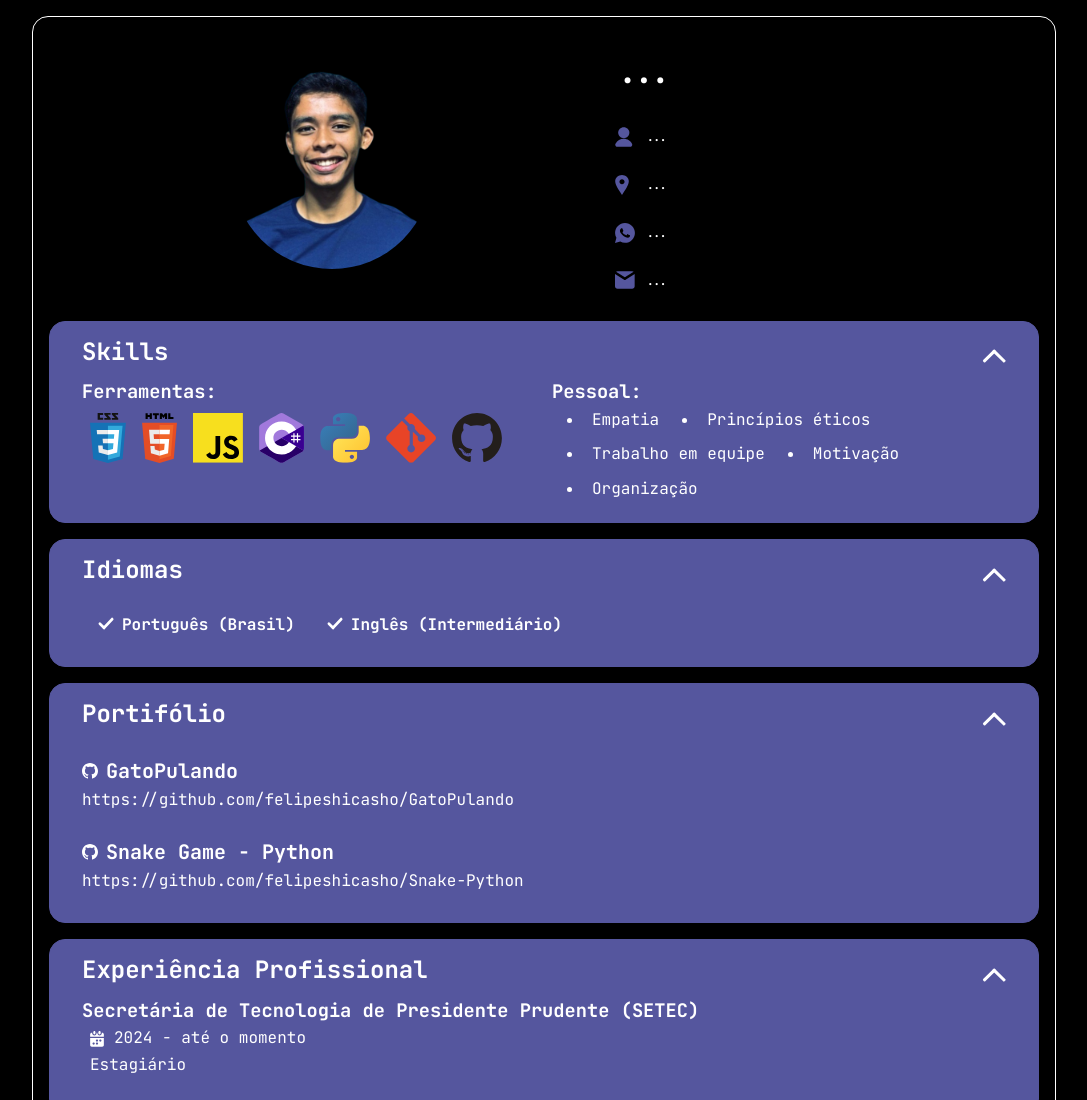
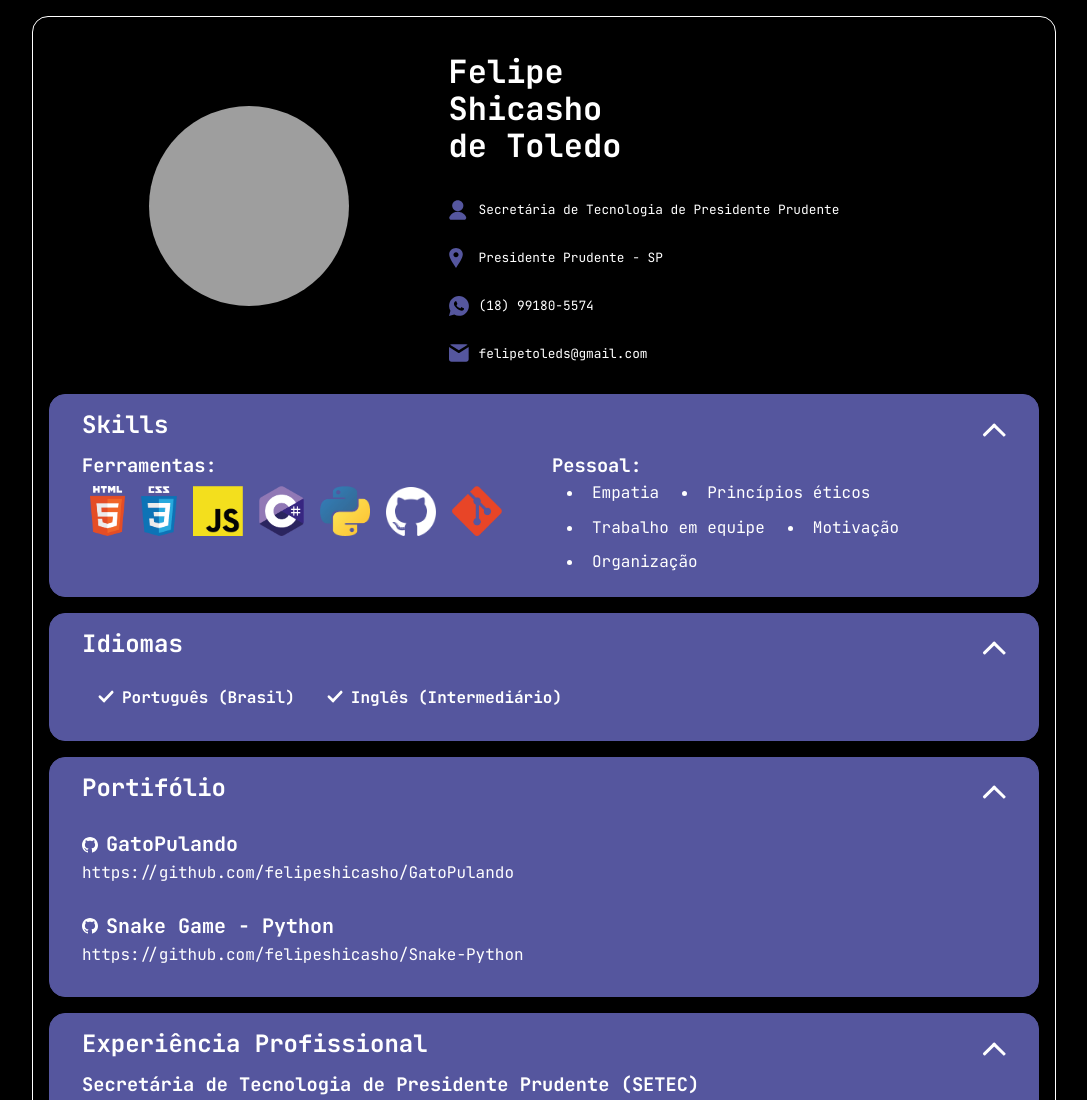
Before and after one commit to felipeshicasho/Felipe-Shicasho-Portifolio, a plain HTML site: page index.html in a window 1280 px wide. Shown: the top 1100 px of the page, without its empty margins (96-1183 px from the left). Drawn offline with nearby package versions, Linux system fonts and the light colour scheme; no server answers; grey boxes are pictures that could not be loaded.

Commit message:
Ajustando as SoftSkill e HardSkill no profile.json e ligando elas ao Front da página

```diff
--- a/assets/js/api.js
+++ b/assets/js/api.js
@@ -1,5 +1,5 @@
 async function fetchProfileData() {
-    const url = 'https://raw.githubusercontent.com/felipeshicasho/js-developer-portfolio/main/data/profile.json';
+    const url = 'https://raw.githubusercontent.com/felipeshicasho/Felipe-Shicasho-Portifolio/main/data/profile.json';
     const fetching = await fetch(url)
     return await fetching.json()
 }
--- a/assets/js/main.js
+++ b/assets/js/main.js
@@ -22,7 +22,19 @@ function updateProfileInfo(profileData){
 
 }
 
+function updateSoftSkills(profileData){
+    const softSkills = document.getElementById('profile.skills.softSkills')
+    softSkills.innerHTML = profileData.skills.softSkills.map(skill => `<li>${skill}</li>`).join('')
+}
+
+function updateHardSkills(profileData){
+    const hardSkills = document.getElementById('profile.skills.hardSkills')
+    hardSkills.innerHTML = profileData.skills.hardSkills.map(skill => `<li><img src="${skill.logo}" alt="${skill.name}" title="${skill.name}"</li>`).join('')
+}
+
 (async () => {
     const profileData = await fetchProfileData()
     updateProfileInfo(profileData)
+    updateSoftSkills(profileData)
+    updateHardSkills(profileData)
 })()
--- a/data/profile.json
+++ b/data/profile.json
@@ -8,28 +8,32 @@
   "skills": {
     "hardSkills": [
       {
-        "name": "Nodejs",
-        "logo": "https://raw.githubusercontent.com/digitalinnovationone/js-developer-portfolio/main/data/imgs/nodejs.png"
+        "name": "HTML",
+        "logo": "https://github.com/felipeshicasho/Felipe-Shicasho-Portifolio/blob/main/data/imgs/html.png?raw=true"
       },
       {
-        "name": "Java",
-        "logo": "https://raw.githubusercontent.com/digitalinnovationone/js-developer-portfolio/main/data/imgs/java.png"
+        "name": "CSS",
+        "logo": "https://github.com/felipeshicasho/Felipe-Shicasho-Portifolio/blob/main/data/imgs/css.png?raw=true"
       },
       {
-        "name": "Angular",
-        "logo": "https://raw.githubusercontent.com/digitalinnovationone/js-developer-portfolio/main/data/imgs/angular.png"
+        "name": "JavaScript",
+        "logo": "https://github.com/felipeshicasho/Felipe-Shicasho-Portifolio/blob/main/data/imgs/js.png?raw=true"
       },
       {
-        "name": "React",
-        "logo": "https://raw.githubusercontent.com/digitalinnovationone/js-developer-portfolio/main/data/imgs/react.png"
+        "name": "C#",
+        "logo": "https://github.com/felipeshicasho/Felipe-Shicasho-Portifolio/blob/main/data/imgs/csharp.png?raw=true"
       },
       {
-        "name": "Mongodb",
-        "logo": "https://raw.githubusercontent.com/digitalinnovationone/js-developer-portfolio/main/data/imgs/mongodb.png"
+        "name": "Python",
+        "logo": "https://github.com/felipeshicasho/Felipe-Shicasho-Portifolio/blob/main/data/imgs/python.png?raw=true"
       },
       {
-        "name": "Postgresql",
-        "logo": "https://raw.githubusercontent.com/digitalinnovationone/js-developer-portfolio/main/data/imgs/postgresql.png"
+        "name": "GitHub",
+        "logo": "https://github.com/felipeshicasho/Felipe-Shicasho-Portifolio/blob/main/data/imgs/github.png?raw=true"
+      },
+      {
+        "name": "Git",
+        "logo": "https://github.com/felipeshicasho/Felipe-Shicasho-Portifolio/blob/main/data/imgs/git.png?raw=true"
       }
     ],
     "softSkills": [
--- a/index.html
+++ b/index.html
@@ -52,66 +52,17 @@
             <section class="tools">
               <h3>Ferramentas:</h3>
               <ul id="profile.skills.hardSkills">
-                <li>
-                  <img
-                    src="assets/img/icon/css.svg"
-                    alt="CSS"
-                    title="CSS"
-                  />
-                </li>
-                <li>
-                  <img
-                    src="assets/img/icon/html.svg"
-                    alt="HTML"
-                    title="HTML"
-                  />
-                </li>
-                <li>
-                  <img
-                    src="assets/img/icon/js.svg"
-                    alt="JavaScript"
-                    title="JavaScript"
-                  />
-                </li>
-                <li>
-                  <img
-                    src="assets/img/icon/csharp.svg"
-                    alt="C#"
-                    title="C#"
-                  />
-                </li>
-                <li>
-                  <img
-                    src="assets/img/icon/python.svg"
-                    alt="Python"
-                    title="Python"
-                  />
-                </li>
-                <li>
-                  <img
-                    src="assets/img/icon/git.svg"
-                    alt="Git"
-                    title="Git"
-                  />
-                </li>
-                <li>
-                  <img
-                    src="assets/img/icon/github.svg"
-                    alt="GitHub"
-                    title="GitHub"
-                  />
-                </li>
               </ul>
             </section>
 
             <section class="personal">
               <h3>Pessoal:</h3>
               <ul id="profile.skills.softSkills">
-                <li>Empatia</li>
-                <li>Princípios éticos</li>
-                <li>Trabalho em equipe</li>
-                <li>Motivação</li>
-                <li>Organização</li>
+                <li>...</li>
+                <li>...</li>
+                <li>...</li>
+                <li>...</li>
+                <li>...</li>
               </ul>
             </section>
           </div>
```
